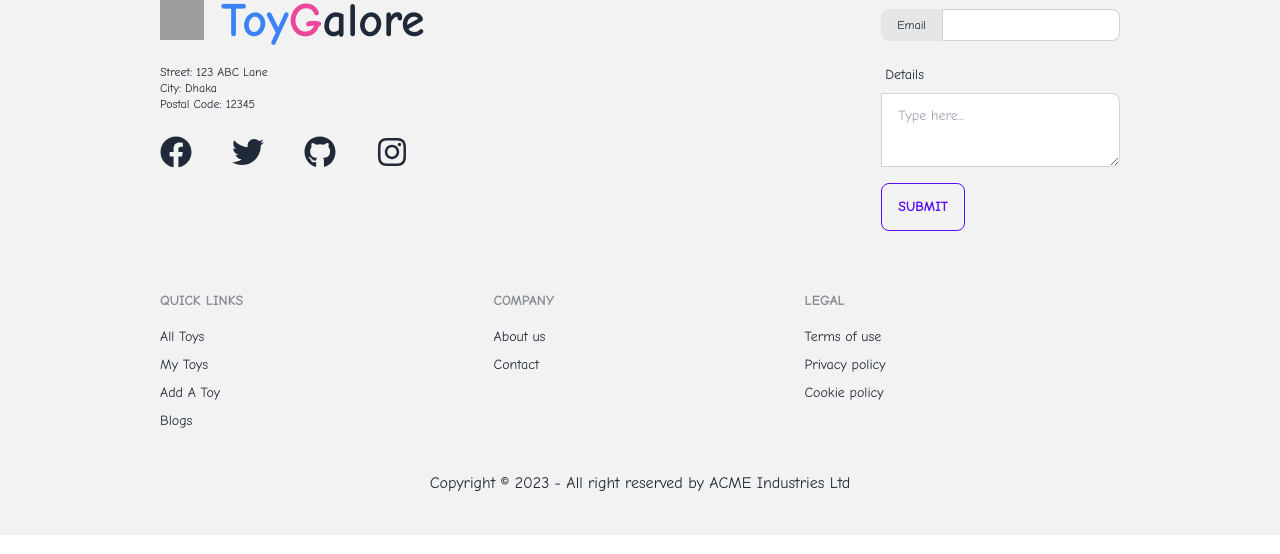
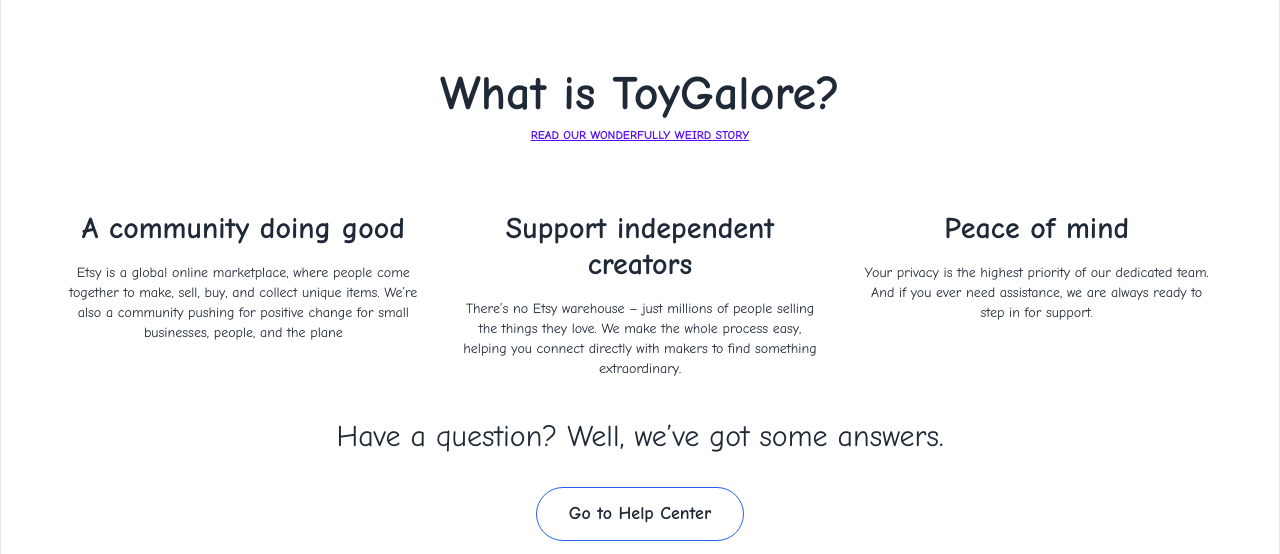
Before and after one commit to Mohosin075/toy-marketplace-client, a React (Vite) app in the folder toy-marketplace-client/: page / in a window 1280 px wide. Shown: the part 3066-3620 px from the top of the page. Built offline with nearby package versions, Linux system fonts and the light colour scheme; no server answers; grey boxes are pictures that could not be loaded.

Commit message:
what is toyGalore section added (extra section)

```diff
--- a/toy-marketplace-client/src/pages/home/extraSection/ToyGiftGuideSection/App.jsx
+++ b/toy-marketplace-client/src/pages/home/extraSection/ToyGiftGuideSection/App.jsx
@@ -40,10 +40,10 @@
   )
 
   return (
-    <div className="mb-16 w-full flex flex-col justify-center items-center ">
+    <div className="py-16 w-full flex flex-col  bg-base-200  justify-center items-center ">
       <div className="text-center">
       <h2 className="text-2xl md:text-5xl mb-5  font-semibold">Animal Toy Accessories</h2>
-      <p className="text-xs md:text-sm px-4 md:w-2/3 mx-auto mb-8 md: md:mb-16">Are you a passionate animal lover? Do you enjoy collecting animal toys or playing with them? If so, we have exciting news for you! We are thrilled to present a wide range of animal toy accessories that will take your playtime experience to the next level. Whether you're a child or an adult, these accessories are designed to add fun, creativity, and realism to your animal toy collection. Let's explore some of the fantastic options available:</p>
+      <p className="text-xs md:text-sm px-4 md:w-2/3 mx-auto mb-8 md: md:mb-16">Are you a passionate animal lover? Do you enjoy collecting animal toys or playing with them? If so, we have exciting news for you! We are thrilled to present a wide range of animal toy accessories that will take your playtime experience to the next level. Whether youre a child or an adult, these accessories are designed to add fun, creativity, and realism to your animal toy collection. Lets explore some of the fantastic options available:</p>
       </div>
       <div className="wrapper">
       <div className="scene">
--- /dev/null
+++ b/toy-marketplace-client/src/pages/home/extraSection/supportInfo/SupportInfo.jsx
@@ -0,0 +1,37 @@
+import { toast } from "react-toastify";
+const SupportInfo = () => {
+    return (
+        <div className="py-12 md:py-24 px-3 md:px-12 lg:px-16">
+        <div className="text-center">
+        <h2 className="text-center text-2xl md:text-5xl mb-1 font-bold">
+        What is ToyGalore?
+        </h2>
+        <button className="btn btn-link btn-xs mb-8  md:mb-16 " onClick={()=>toast.warn("story not availabe right now!", {
+          position: toast.POSITION.TOP_CENTER,
+        })}>Read our wonderfully weird story</button>
+        </div>
+        <div className="grid md:grid-cols-3 gap-10 text-center">
+          <div>
+            <h2 className="text-xl md:text-3xl font-semibold mb-4">A community doing good</h2>
+            <p className="text-xs md:text-sm">Etsy is a global online marketplace, where people come together to make, sell, buy, and collect unique items. We’re also a community pushing for positive change for small businesses, people, and the plane</p>
+          </div>
+          <div>
+            <h2 className="text-xl md:text-3xl font-semibold mb-4">Support independent creators</h2>
+            <p className="text-xs md:text-sm">There’s no Etsy warehouse – just millions of people selling the things they love. We make the whole process easy, helping you connect directly with makers to find something extraordinary.</p>
+          </div>
+          <div>
+            <h2 className="text-xl md:text-3xl font-semibold mb-4">Peace of mind</h2>
+            <p className="text-xs md:text-sm">Your privacy is the highest priority of our dedicated team. And if you ever need assistance, we are always ready to step in for support.</p>
+          </div>
+        </div>
+        <div className="text-center">
+        <h2 className="text-center text-xl mt-10 md:text-3xl">Have a question? Well, we’ve got some answers.</h2>
+        <button onClick={()=>toast.warn("help center is not available! try after few days!", {
+          position: toast.POSITION.TOP_CENTER,
+        })} className="py-3 px-8 border font-bold text-lg  rounded-full border-blue-600 mt-8 border-3 hover:border-4">Go to Help Center</button>
+        </div>
+      </div>
+    );
+};
+
+export default SupportInfo;
--- a/toy-marketplace-client/src/pages/home/home/Home.jsx
+++ b/toy-marketplace-client/src/pages/home/home/Home.jsx
@@ -1,6 +1,7 @@
 import useTitle from "../../hooks/useTitle";
 import ShopByCategory from "../../shopByCategory/ShopByCategory";
 import App from "../extraSection/ToyGiftGuideSection/App";
+import SupportInfo from "../extraSection/supportInfo/SupportInfo";
 import Galary from "../galary/Galary";
 import Banner from "./../banner/Banner";
 
@@ -12,6 +13,7 @@
         <Galary></Galary>
         <ShopByCategory></ShopByCategory>
         <App></App>
+        <SupportInfo></SupportInfo>
     </div>
   );
 };
--- a/toy-marketplace-client/src/pages/layOut/MainLayOut.jsx
+++ b/toy-marketplace-client/src/pages/layOut/MainLayOut.jsx
@@ -5,7 +5,7 @@
 
 const MainLayOut = () => {
     return (
-        <div className="max-w-[1600px] mx-auto">
+        <div className="max-w-[1600px] mx-auto border">
             <NavBar></NavBar>
             <Outlet></Outlet>
             <Footer></Footer>
```
